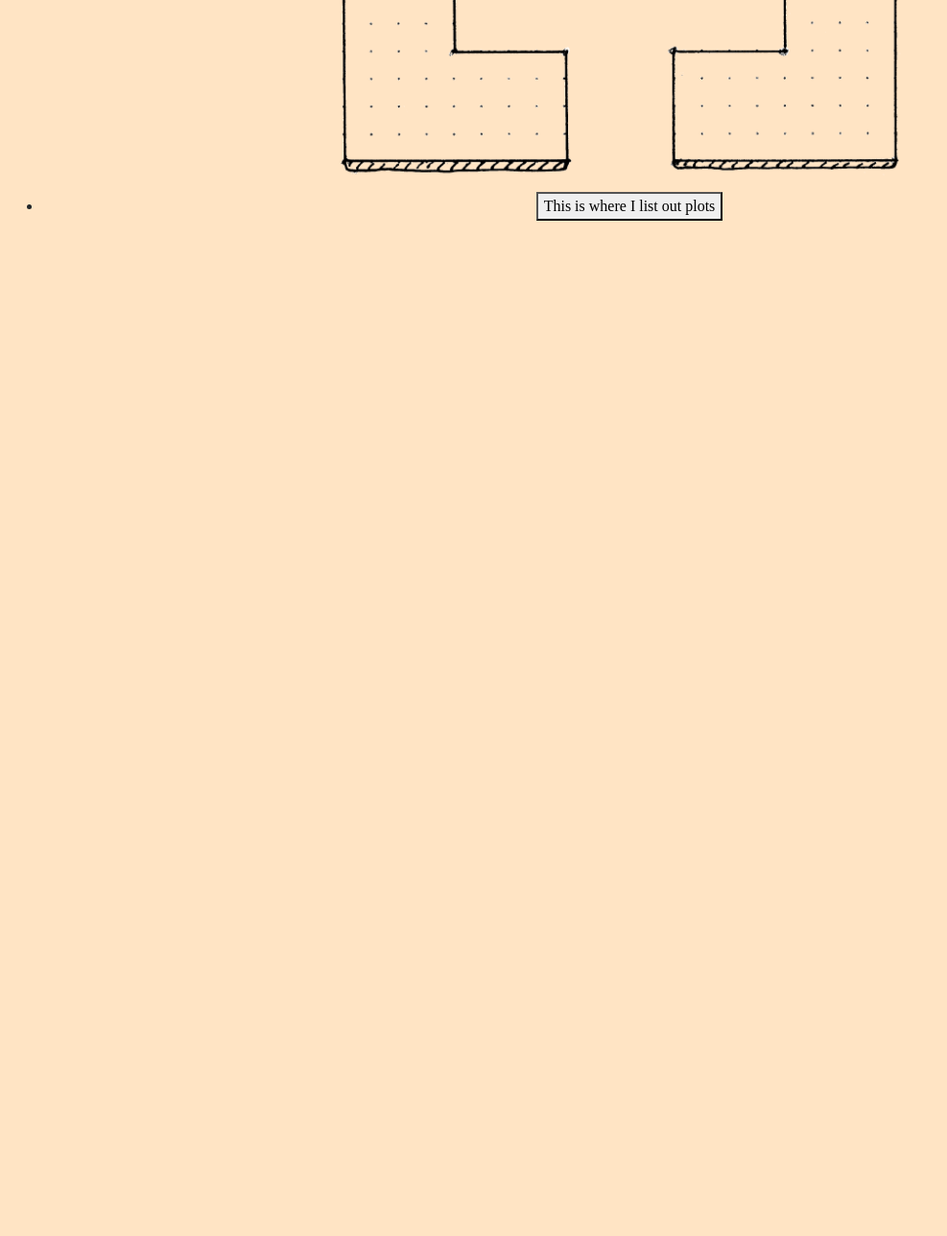
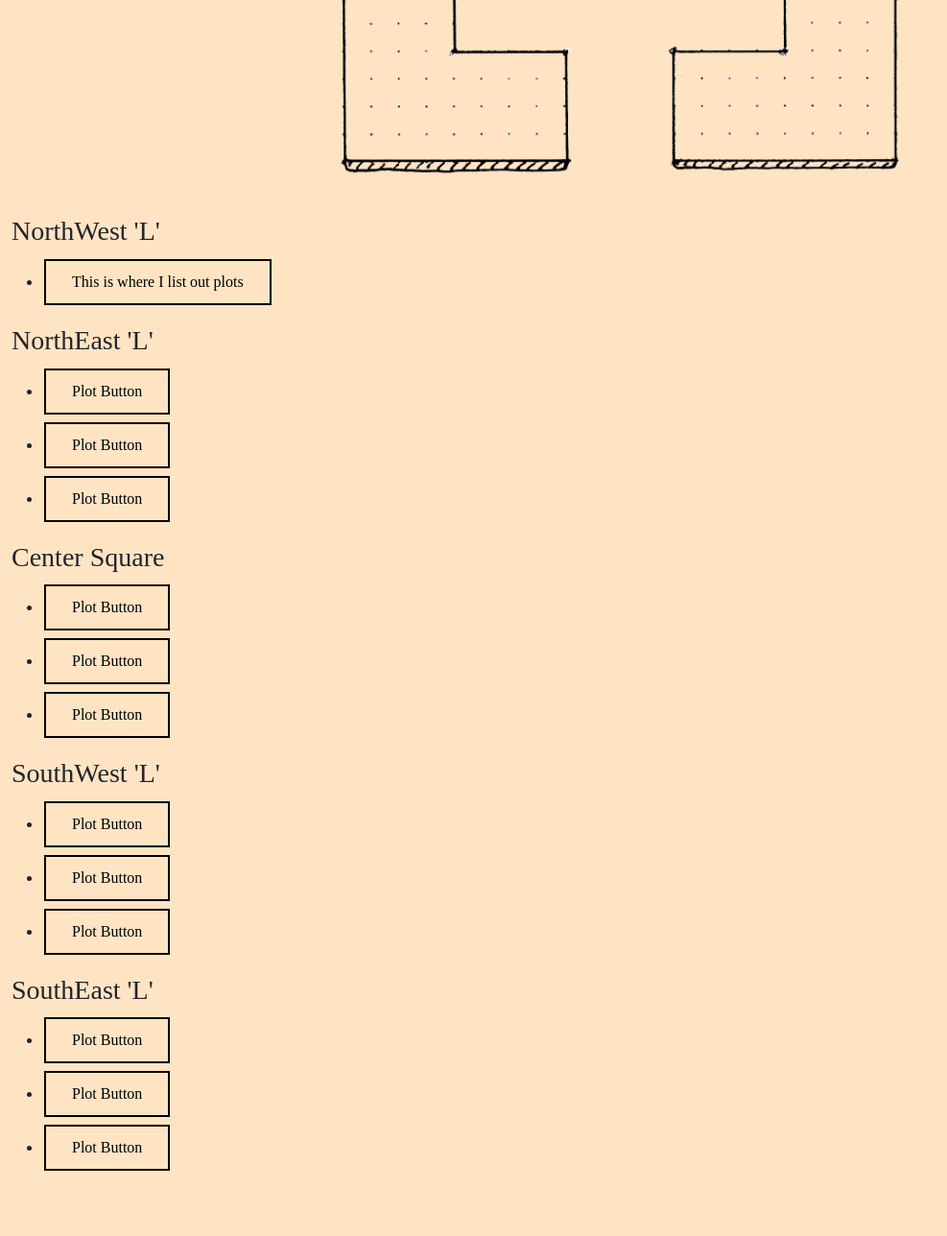
Before and after one commit to Ava-Fox/Garden-Planner, a Flask app: page / in a window 1280 px wide. Shown: the part 545-1833 px from the top of the page at 96% size, without its empty margins (0-987 px from the left). Before the commit the page ends 775 px from the top, so only its background shows below. Run offline with Flask 3, Linux system fonts and the light colour scheme; a user stored in the database is signed in; some libraries are stand-ins or nearby versions.

Commit message:
Add fun css to button elements

```diff
--- a/static/styles.css
+++ b/static/styles.css
@@ -1,6 +1,21 @@
 body {
     background-color: #ffe4c4;
     font-family:'American Typewriter';
+}
+
+button {
+    border: 2px solid black;
+    background-color: #ffe4c4;
+    cursor: pointer;
+    display: inline-block;
+    margin: 4px 2px;
+    padding: 10px 27px;
+    text-align: center;
+    transition-duration: 0.4s;
+}
+
+button:hover {
+    background-color: #DFC8AC;
 }
 
 .error {
@@ -13,10 +28,6 @@ nav .navbar-brand {
 
 main {
     text-align: center;
-}
-
-#plotlist {
-    text-align: left;
 }
 
 table {
--- a/templates/index.html
+++ b/templates/index.html
@@ -4,7 +4,12 @@
 <div id="square_garden_image">
     <img src="static/images/square_garden.png" alt="Drawn overview of square garden"></img>
 </div>
-<div class="plotlist">
+<br>
+<div style="text-align: left;">
+    <div>
+        <h3>
+            NorthWest 'L'
+        </h3>
         <ul>
             <li>
                 <button>
@@ -13,5 +18,66 @@
             </li>
         </ul>
     </div>
+    <div>
+        <h3>
+            NorthEast 'L'
+        </h3>
+        <ul>
+            {% for i in range(1, 4)%}
+                <li>
+                    <button type="submit">
+                        Plot Button
+                    </button>
+                </li>
+            {% endfor %}
+        </ul>
+    </div>
+
+    <div>
+        <h3>
+            Center Square
+        </h3>
+        <ul>
+            {% for i in range(1, 4)%}
+                <li>
+                    <button type="submit">
+                        Plot Button
+                    </button>
+                </li>
+            {% endfor %}
+        </ul>
+    </div>
+
+    <div>
+        <h3>
+            SouthWest 'L'
+        </h3>
+        <ul>
+            {% for i in range(1, 4)%}
+                <li>
+                    <button type="submit">
+                        Plot Button
+                    </button>
+                </li>
+            {% endfor %}
+        </ul>
+    </div>
+
+    <div>
+        <h3>
+            SouthEast 'L'
+        </h3>
+        <ul>
+            {% for i in range(1, 4)%}
+                <li>
+                    <button type="submit">
+                        Plot Button
+                    </button>
+                </li>
+            {% endfor %}
+        </ul>
+    </div>
+
+</div>
 
 {% endblock %}
```
Also changed, not shown: 1 other file. Lines whose indentation alone changed are shown as unchanged.
